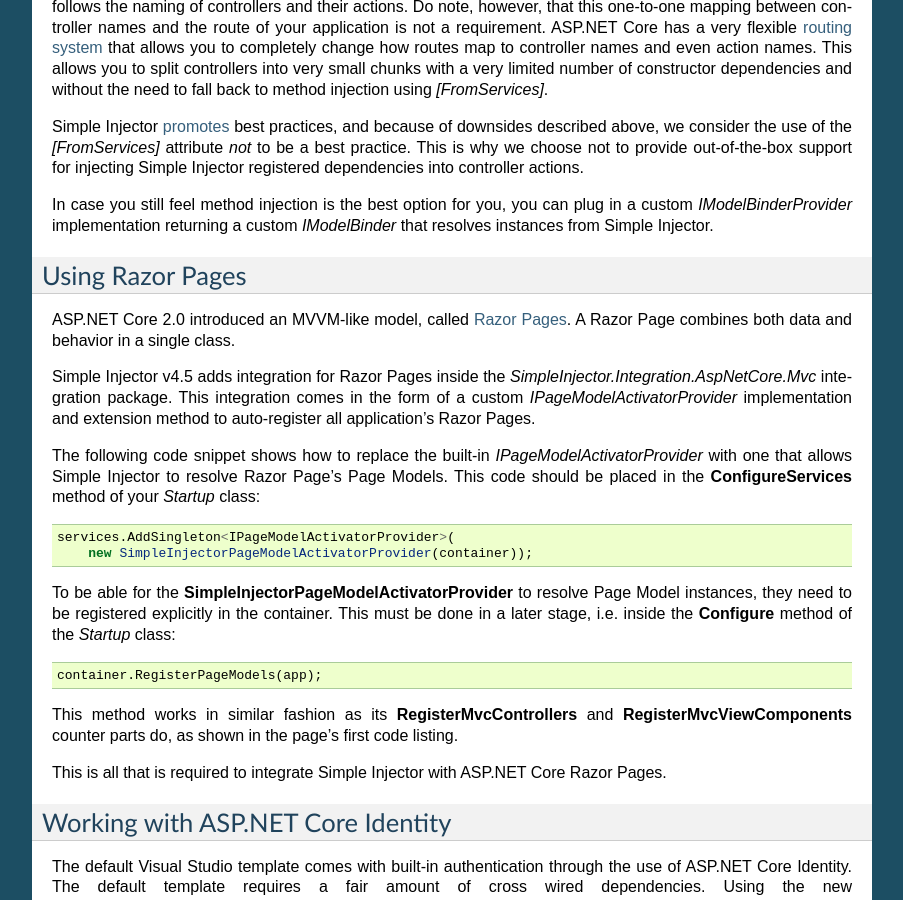
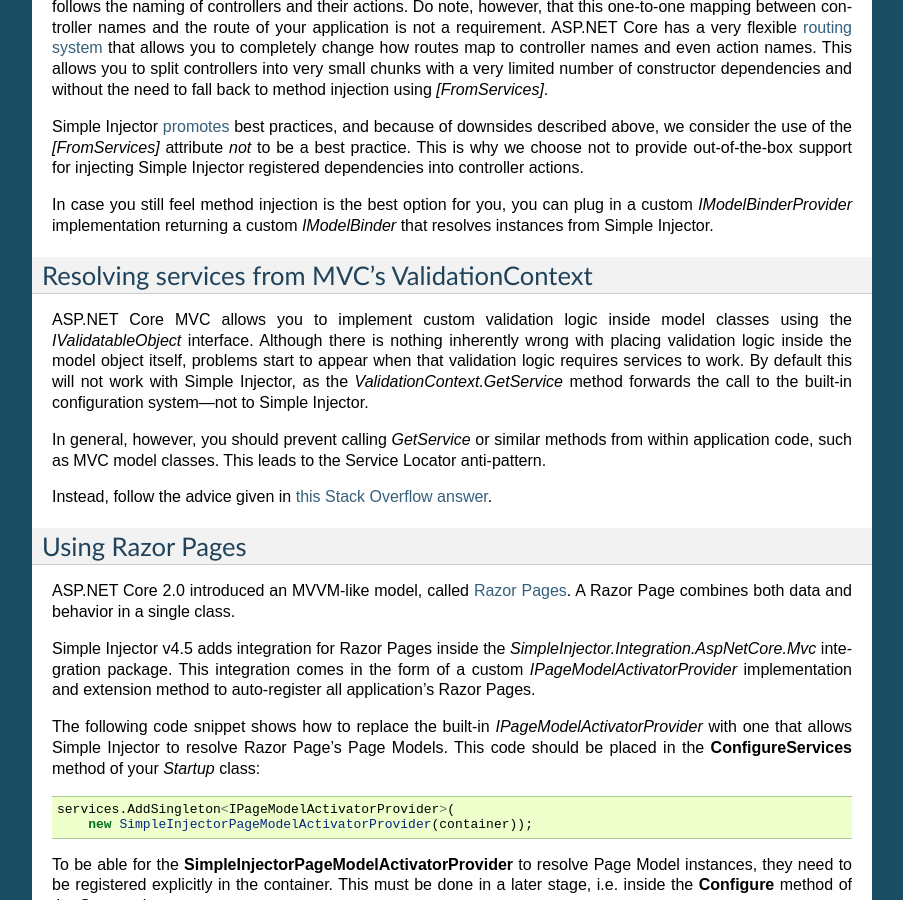
Before and after one commit to simpleinjector/Documentation, a Sphinx documentation site: the page built from source/aspnetintegration.rst, in a window 1280 px wide and 900 px high, scrolled down 7549 px. Shown: the whole window, without its empty margins (198-1101 px from the left). Built offline with Sphinx 7.4.7, drawn with Linux system fonts in a browser that asks for light colours; some of the changed text lies outside the part shown.

Commit message:
Add Resolving services from ValidationContext
Short topic added about "Resolving services from MVC's
ValidationContext" that refers to a Stack Overflow answer.

```diff
--- a/source/aspnetintegration.rst
+++ b/source/aspnetintegration.rst
@@ -359,6 +359,18 @@ Simple Injector :ref:`promotes <Push-developers-into-best-practices>` best pract
 In case you still feel method injection is the best option for you, you can plug in a custom `IModelBinderProvider` implementation returning a custom `IModelBinder` that resolves instances from Simple Injector.
 
 
+.. _resolving-from-validationcontext:
+
+Resolving services from MVC's ValidationContext
+===============================================
+
+ASP.NET Core MVC allows you to implement custom validation logic inside model classes using the `IValidatableObject` interface. Although there is nothing inherently wrong with placing validation logic inside the model object itself, problems start to appear when that validation logic requires services to work. By default this will not work with Simple Injector, as the `ValidationContext.GetService` method forwards the call to the built-in configuration system—not to Simple Injector.
+
+In general, however, you should prevent calling `GetService` or similar methods from within application code, such as MVC model classes. This leads to the Service Locator anti-pattern.
+
+Instead, follow the advice given in `this Stack Overflow answer <https://stackoverflow.com/a/55846598/264697>`_.
+
+
 .. _razor-pages:
 
 Using Razor Pages
```
